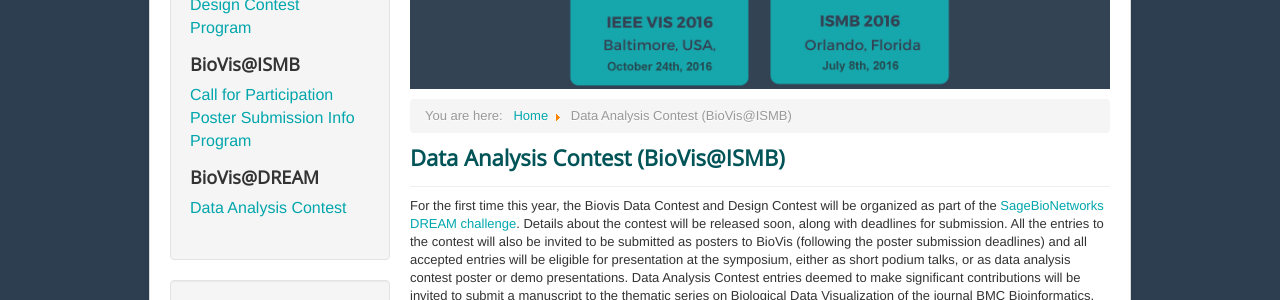
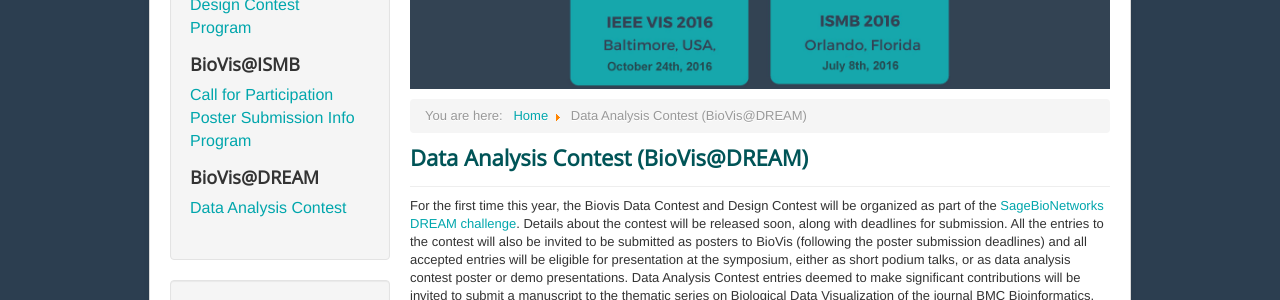
Before and after one commit to ngehlenborg/2017, a Jekyll site: the page built from data_ismb.md, in a window 1280 px wide. Shown: the part 316-616 px from the top of the page. Built offline with Jekyll 4.4.1, drawn with Linux system fonts in a browser that asks for light colours.

Commit message:
updated data contest to BioVIs@DREAM in doc

```diff
--- a/data_ismb.md
+++ b/data_ismb.md
@@ -1,6 +1,6 @@
 ---
 layout: page
-title: Data Analysis Contest (BioVis@ISMB)
-permalink: /dataContest_ismb/
+title: Data Analysis Contest (BioVis@DREAM)
+permalink: /dataContest_dream/
 ---
 For the first time this year, the Biovis Data Contest and Design Contest  will be organized as part of the [SageBioNetworks DREAM challenge](http://dreamchallenges.org/).  Details about the contest will be released soon, along with deadlines for submission.  All the entries to the contest will also be invited to be submitted as posters to BioVis (following the poster submission deadlines) and all accepted entries will be eligible for presentation at the symposium, either as short podium talks, or as data analysis contest poster or demo presentations. Data Analysis Contest entries deemed to make significant contributions will be invited to submit a manuscript to the thematic series on Biological Data Visualization of the journal BMC Bioinformatics, either as individual submissions, or as collaborative works collecting topically related submissions (to be confirmed), at the recommendation of the judges. By submitting a Data Analysis Contest entry to BioVis, contestants license the submitted materials to BioVis for dissemination and/or use in BioVis promotional materials.
```
